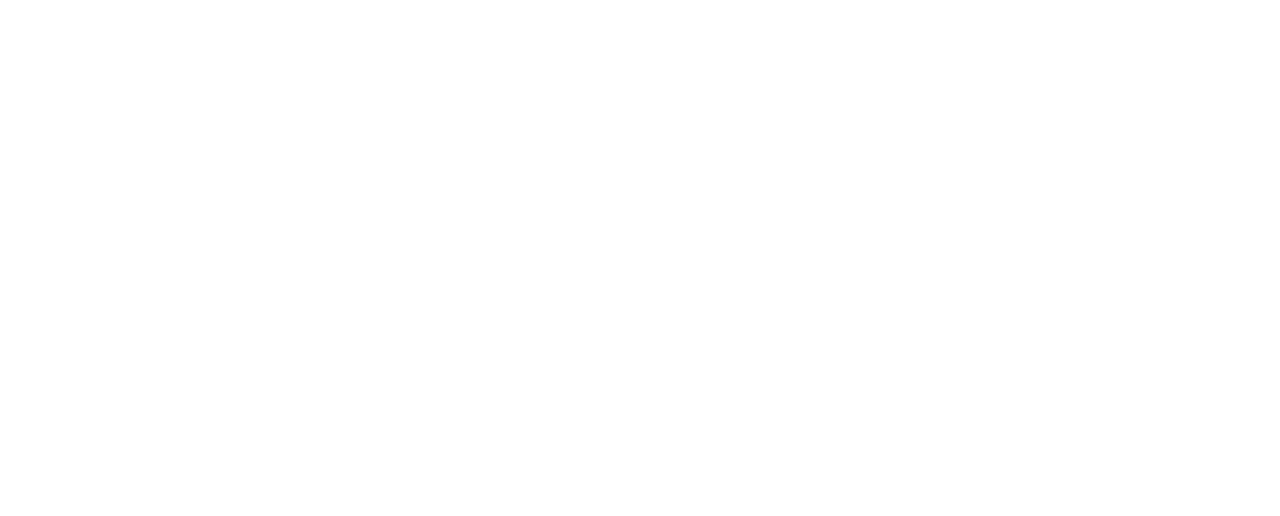
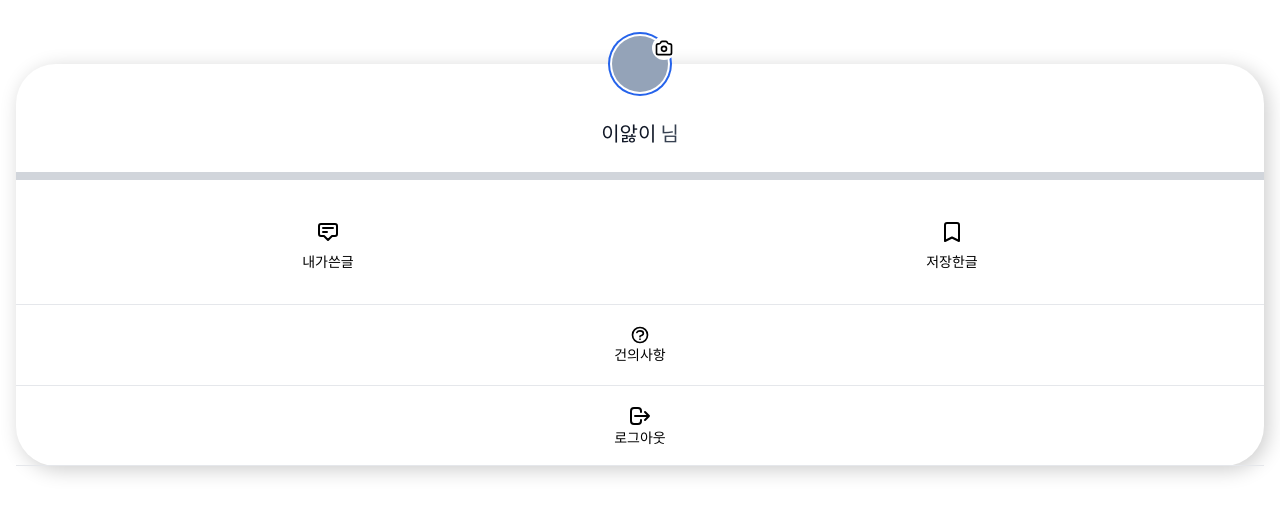
Before and after one commit to hyemin23/livestore, a Next.js app: page /profile in a window 1280 px wide. Shown: the top 516 px of the page. Built offline with nearby package versions, Linux system fonts and the light colour scheme.

Commit message:
layout : pofile layout

```diff
--- a/pages/profile.tsx
+++ b/pages/profile.tsx
@@ -1,7 +1,127 @@
 import React from "react";
 
 const Profile = () => {
-  return <div></div>;
+  return (
+    <div className="relative flex flex-col mt-16 mx-4 rounded-[40px] shadow-[4px_4px_20px_rgba(0,0,0,0.2)] h-full">
+      {/* 프로파일 사진 */}
+      <div className="relative -top-7 left-0 right-0 flex flex-col items-center justify-center w-full">
+        <label
+          htmlFor="profile"
+          className="relative w-14 h-14 bg-slate-400 rounded-full ring-2 ring-blue-600 ring-offset-2"
+        >
+          <div className="absolute -right-2 top-0 bg-white rounded-full px-0.5 py-0.5">
+            <svg
+              xmlns="http://www.w3.org/2000/svg"
+              className="h-5 w-5"
+              fill="none"
+              viewBox="0 0 24 24"
+              stroke="currentColor"
+            >
+              <path
+                strokeLinecap="round"
+                strokeLinejoin="round"
+                strokeWidth="2"
+                d="M3 9a2 2 0 012-2h.93a2 2 0 001.664-.89l.812-1.22A2 2 0 0110.07 4h3.86a2 2 0 011.664.89l.812 1.22A2 2 0 0018.07 7H19a2 2 0 012 2v9a2 2 0 01-2 2H5a2 2 0 01-2-2V9z"
+              />
+              <path
+                strokeLinecap="round"
+                strokeLinejoin="round"
+                strokeWidth="2"
+                d="M15 13a3 3 0 11-6 0 3 3 0 016 0z"
+              />
+            </svg>
+            <input type="file" id="profile" className="hidden" />
+          </div>
+        </label>
+      </div>
+
+      {/* 기타정보 */}
+      <div>
+        <h2 className="text-center text-xl font-medium text-gray-900 pb-6">
+          이앓이<span className="text-gray-700 pl-1">님</span>
+        </h2>
+        <div className="h-2 w-full bg-gray-300" />
+      </div>
+
+      <div className="flex justify-around mt-10 ">
+        <button className="flex flex-col justify-center items-center space-y-2">
+          <svg
+            xmlns="http://www.w3.org/2000/svg"
+            className="h-6 w-6"
+            fill="none"
+            viewBox="0 0 24 24"
+            stroke="currentColor"
+          >
+            <path
+              strokeLinecap="round"
+              strokeLinejoin="round"
+              strokeWidth={2}
+              d="M7 8h10M7 12h4m1 8l-4-4H5a2 2 0 01-2-2V6a2 2 0 012-2h14a2 2 0 012 2v8a2 2 0 01-2 2h-3l-4 4z"
+            />
+          </svg>
+          <span className="text-sm font-medium">내가쓴글</span>
+        </button>
+
+        <button className="flex flex-col justify-center items-center space-y-2">
+          <svg
+            xmlns="http://www.w3.org/2000/svg"
+            className="h-6 w-6"
+            fill="none"
+            viewBox="0 0 24 24"
+            stroke="currentColor"
+          >
+            <path
+              strokeLinecap="round"
+              strokeLinejoin="round"
+              strokeWidth={2}
+              d="M5 5a2 2 0 012-2h10a2 2 0 012 2v16l-7-3.5L5 21V5z"
+            />
+          </svg>
+          <span className="text-sm font-medium">저장한글</span>
+        </button>
+      </div>
+
+      <div className="flex flex-col mt-8 border-y divide-y box-border ">
+        {/* 건의사항 */}
+        <button className="flex flex-col w-full justify-center items-center h-20">
+          <svg
+            xmlns="http://www.w3.org/2000/svg"
+            className="h-5 w-5"
+            fill="none"
+            viewBox="0 0 24 24"
+            stroke="currentColor"
+          >
+            <path
+              strokeLinecap="round"
+              strokeLinejoin="round"
+              strokeWidth="2"
+              d="M8.228 9c.549-1.165 2.03-2 3.772-2 2.21 0 4 1.343 4 3 0 1.4-1.278 2.575-3.006 2.907-.542.104-.994.54-.994 1.093m0 3h.01M21 12a9 9 0 11-18 0 9 9 0 0118 0z"
+            />
+          </svg>
+          <span className="text-sm">건의사항</span>
+        </button>
+
+        {/* 로그아웃 */}
+        <button className="flex flex-col w-full justify-center items-center h-20">
+          <svg
+            xmlns="http://www.w3.org/2000/svg"
+            className="h-6 w-6"
+            fill="none"
+            viewBox="0 0 24 24"
+            stroke="currentColor"
+          >
+            <path
+              strokeLinecap="round"
+              strokeLinejoin="round"
+              strokeWidth={2}
+              d="M17 16l4-4m0 0l-4-4m4 4H7m6 4v1a3 3 0 01-3 3H6a3 3 0 01-3-3V7a3 3 0 013-3h4a3 3 0 013 3v1"
+            />
+          </svg>
+          <span className="text-sm">로그아웃</span>
+        </button>
+      </div>
+    </div>
+  );
 };
 
 export default Profile;
```
